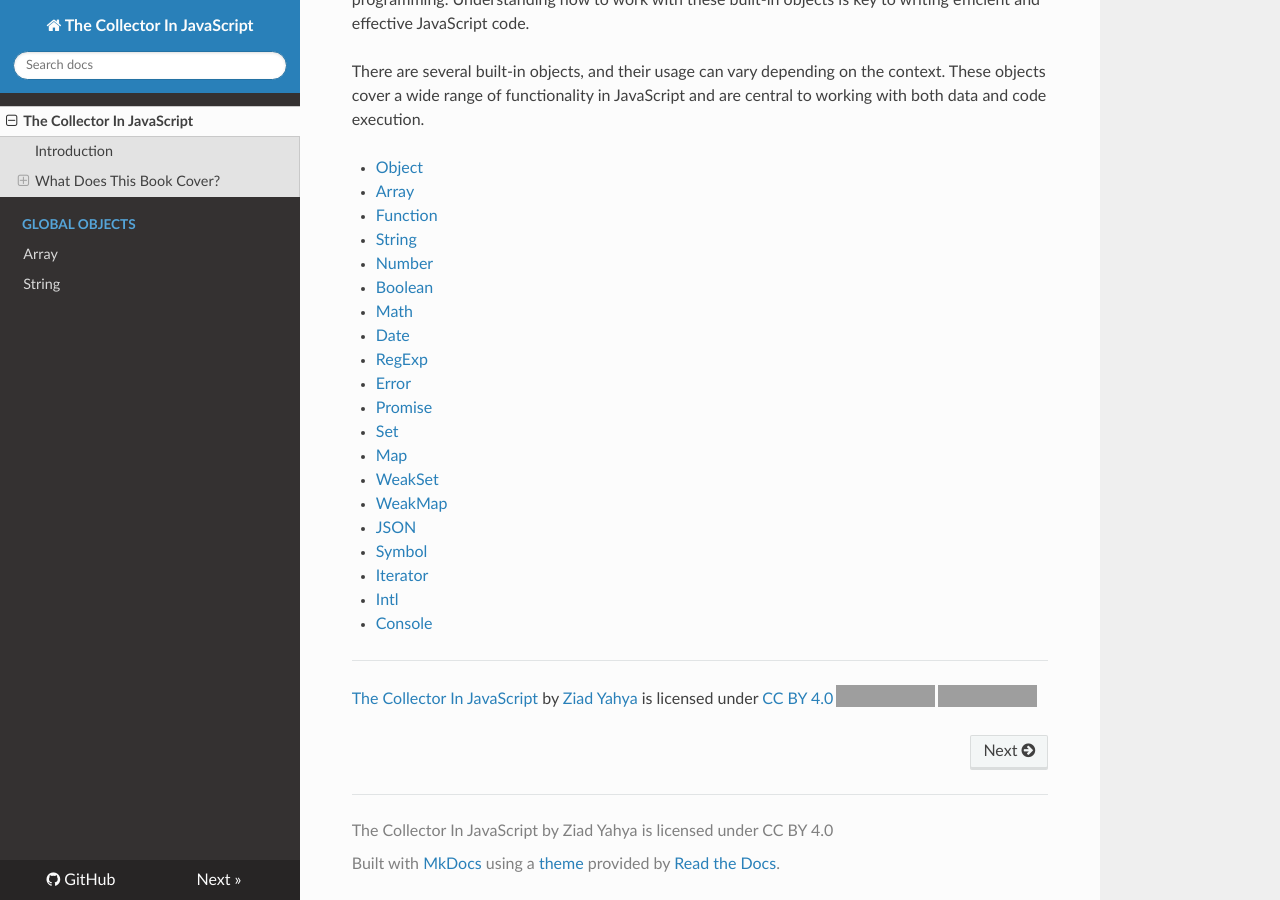
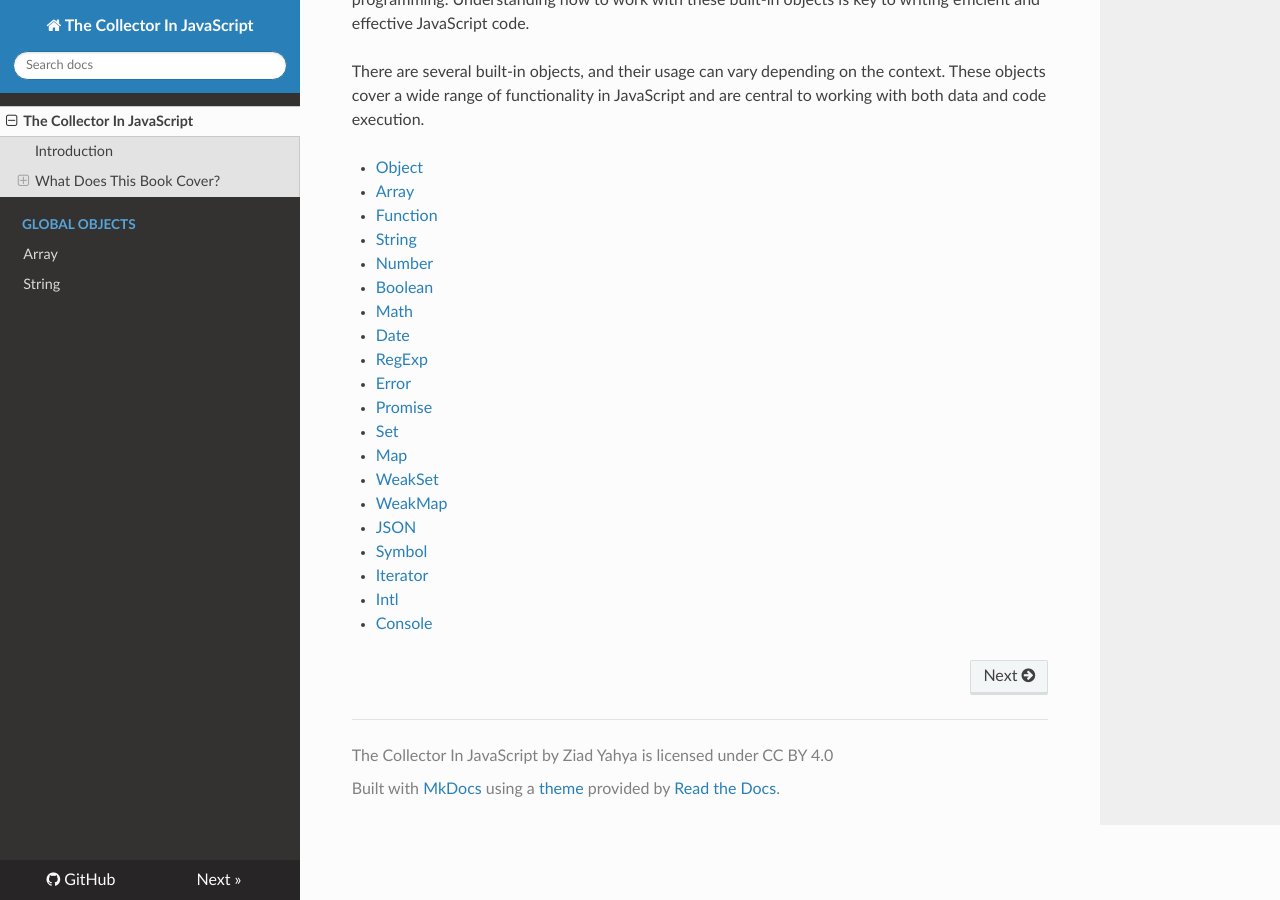
Before and after one commit to zyahya/the-collector-in-js, an MkDocs documentation site: the page built from docs/index.md, in a window 1280 px wide and 900 px high, scrolled down 1320 px. Built offline with MkDocs 1.6.1, drawn with Linux system fonts in a browser that asks for light colours; nearby versions of some CDN libraries; grey boxes are pictures that could not be loaded.

Commit message:
move the license to the footbar

```diff
--- a/docs/index.md
+++ b/docs/index.md
@@ -46,7 +46,3 @@
 - [Iterator](./Global_Objects/Iterator.md)
 - [Intl](./Global_Objects/Intl.md)
 - [Console](./Global_Objects/Console.md)
-
----
-
-<p xmlns:cc="http://creativecommons.org/ns#" xmlns:dct="http://purl.org/dc/terms/"><a property="dct:title" rel="cc:attributionURL" href="https://github.com/zyahya/the-collector-in-js">The Collector In JavaScript</a> by <a rel="cc:attributionURL dct:creator" property="cc:attributionName" href="https://github.com/zyahya">Ziad Yahya</a> is licensed under <a href="https://creativecommons.org/licenses/by/4.0/?ref=chooser-v1" target="_blank" rel="license noopener noreferrer" style="display:inline-block;">CC BY 4.0<img style="height:22px!important;margin-left:3px;vertical-align:text-bottom;" src="https://mirrors.creativecommons.org/presskit/icons/cc.svg?ref=chooser-v1" alt=""><img style="height:22px!important;margin-left:3px;vertical-align:text-bottom;" src="https://mirrors.creativecommons.org/presskit/icons/by.svg?ref=chooser-v1" alt=""></a></p>
```
